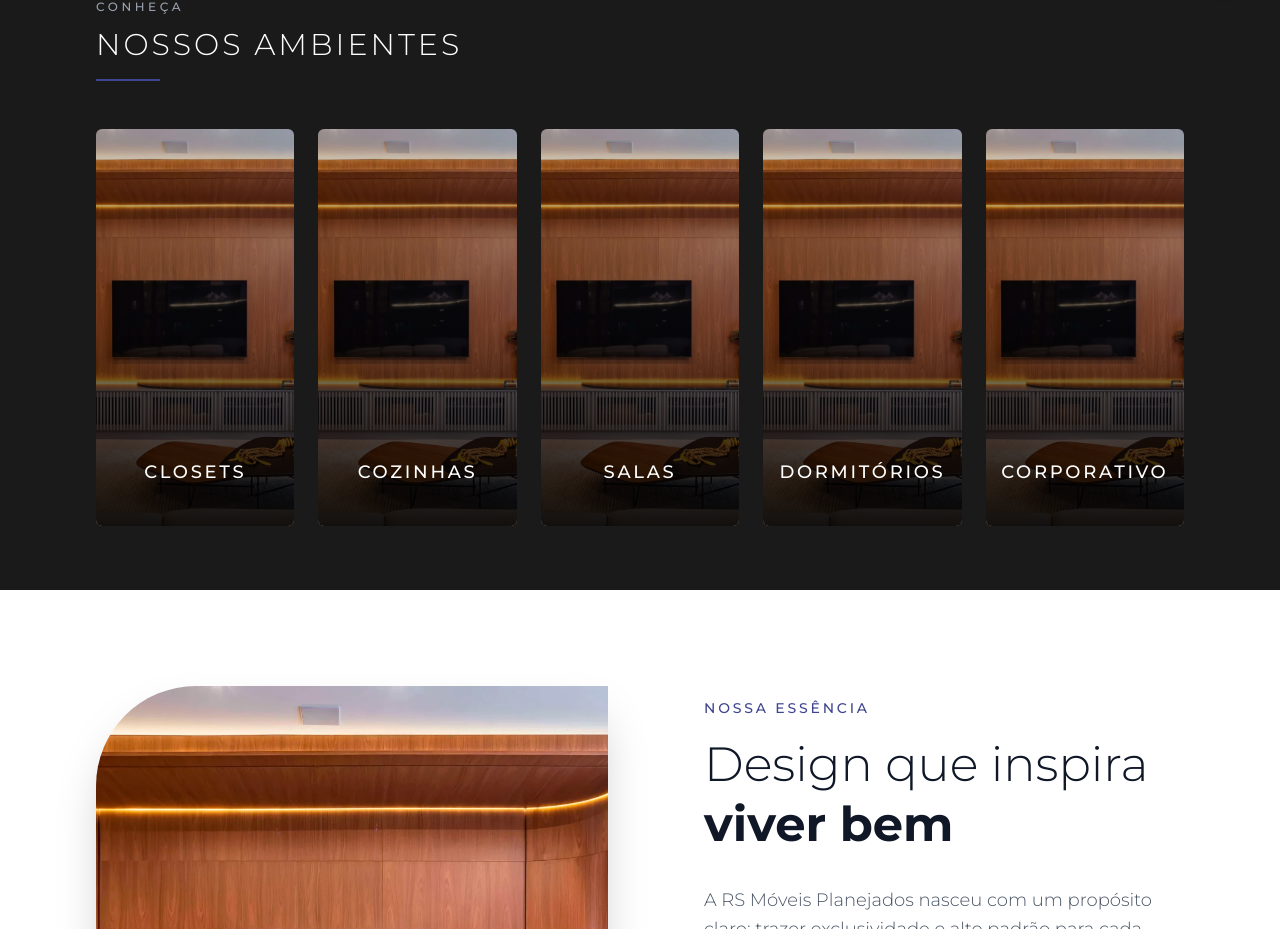
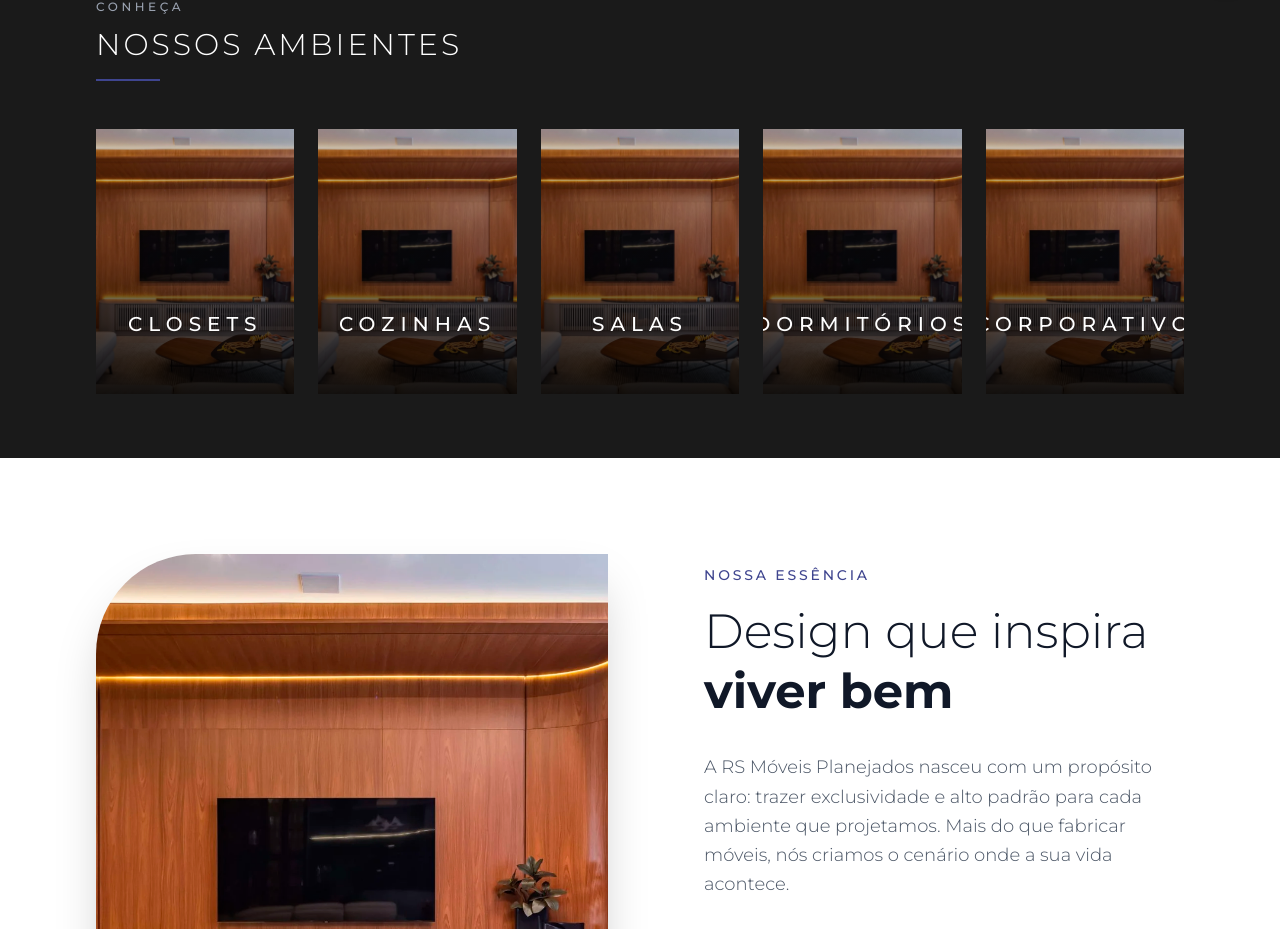
Before and after one commit to rsmoveisplanejados/rs-moveis-lp, a React (Vite) app: page / in a window 1280 px wide. Shown: the part 793-1722 px from the top of the page. Built offline with nearby package versions, Linux system fonts and the light colour scheme; no server answers.

Commit message:
style: Adjust environment cards height, remove rounding and improve hover with blur and larger button

```diff
--- a/src/components/ServicesGrid.tsx
+++ b/src/components/ServicesGrid.tsx
@@ -43,20 +43,20 @@ export default function ServicesGrid() {
                             whileInView={{ opacity: 1, y: 0 }}
                             viewport={{ once: true }}
                             transition={{ delay: index * 0.1 }}
-                            className="group relative overflow-hidden rounded-md aspect-[9/16] md:aspect-[1/2] cursor-pointer"
+                            className="group relative overflow-hidden aspect-[3/4] cursor-pointer"
                         >
                             <img
                                 src={env.img}
                                 alt={env.title}
-                                className="w-full h-full object-cover transition-transform duration-700 group-hover:scale-110 opacity-80 group-hover:opacity-100"
+                                className="w-full h-full object-cover transition-all duration-700 group-hover:scale-110 opacity-80 group-hover:opacity-100 group-hover:blur-sm"
                             />
                             <div className="absolute inset-0 bg-gradient-to-t from-black/90 via-black/30 to-transparent flex flex-col justify-end items-center p-6 text-center transition-all duration-500">
-                                <h3 className="text-base md:text-lg text-white font-medium tracking-[0.15em] uppercase mb-4 transform transition-transform duration-500 group-hover:-translate-y-4">
+                                <h3 className="text-lg md:text-xl text-white font-medium tracking-[0.25em] md:tracking-[0.3em] uppercase mb-8 transform transition-transform duration-500 group-hover:-translate-y-8">
                                     {env.title}
                                 </h3>
 
-                                <div className="absolute bottom-6 opacity-0 translate-y-4 group-hover:opacity-100 group-hover:translate-y-0 transition-all duration-500">
-                                    <span className="inline-block border border-white/50 bg-black/40 text-white px-4 py-2 text-xs font-semibold tracking-widest uppercase hover:bg-white hover:text-black transition-colors rounded-sm backdrop-blur-sm">
+                                <div className="absolute bottom-10 opacity-0 translate-y-4 group-hover:opacity-100 group-hover:translate-y-0 transition-all duration-500">
+                                    <span className="inline-block border border-white/80 bg-black/60 text-white px-6 py-3 text-xs md:text-sm font-semibold tracking-widest uppercase hover:bg-white hover:text-black transition-colors rounded-sm backdrop-blur-md">
                                         Ver Galeria
                                     </span>
                                 </div>
```
